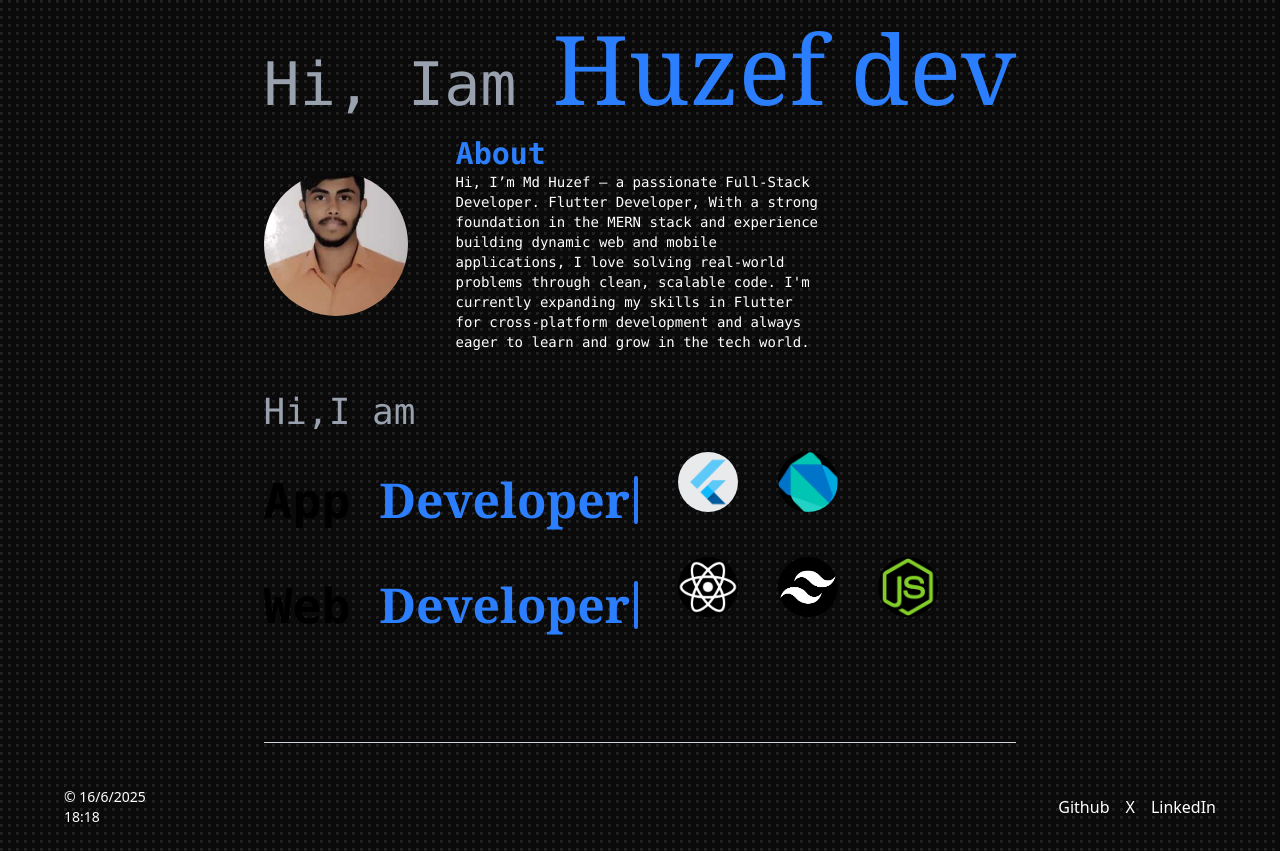
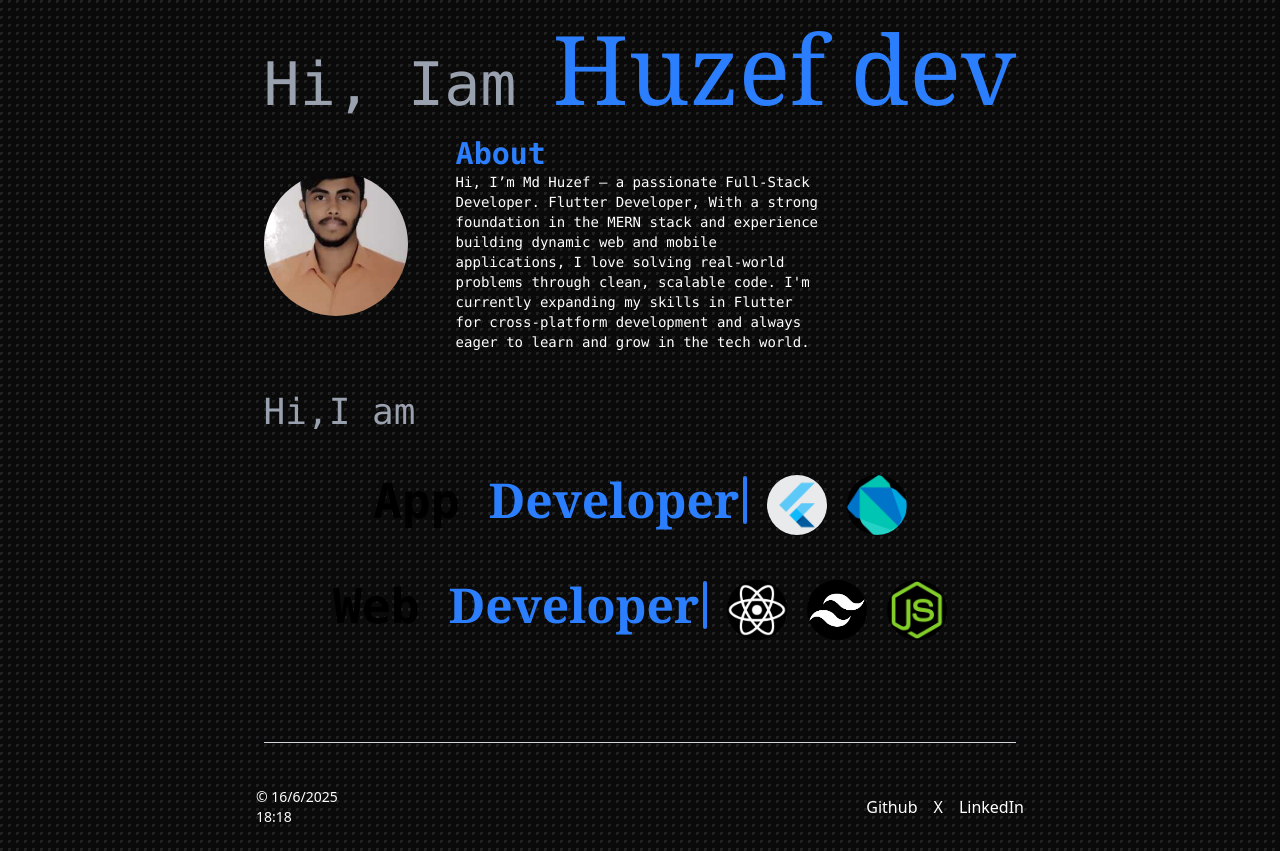
Before and after one commit to huzefmd/portfolio-wbsite, a React (Vite) app: page / in a window 1280 px wide. Built offline with nearby package versions, Linux system fonts and the light colour scheme.

Commit message:
responsvive

```diff
--- a/src/components/Footer.jsx
+++ b/src/components/Footer.jsx
@@ -4,8 +4,8 @@ function Footer() {
   const now = new Date();
 
   return (
-    <footer className="w-full  text-white py-6 px-4">
-      <div className="max-w-6xl  mx-auto flex flex-col md:flex-row justify-between items-center text-center md:text-left gap-4">
+    <footer className="w-full  text-white py-6 px-4  ">
+      <div className="max-w-3xl  mx-auto flex flex-col md:flex-row justify-between items-center text-center md:text-left gap-4   ">
         <p className="text-sm">
           &copy; {now.getDate()}/{now.getMonth() + 1}/{now.getFullYear()} <br />
           {now.getHours()}:{now.getMinutes().toString().padStart(2, "0")}
--- a/src/components/NavBar.jsx
+++ b/src/components/NavBar.jsx
@@ -53,7 +53,7 @@ function NavBar() {
           </div>
           <div className="mt-10">
             <span className="text-4xl text-gray-400 font-mono">Hi,I am </span>
-            <span className="text-5xl text-blue-500 flex flex-row gap-10  font-serif mt-5">
+            <span className="text-5xl text-blue-500 flex flex-row gap-5 items-center justify-center font-serif mt-5">
               {/* Flutter App Developer */}
               <TypewriterEffectSmooth words={words} />
               <img
@@ -68,7 +68,7 @@ function NavBar() {
                 className=" bg-black w-10 h-10  sm:w-15 sm:h-15 rounded-full"
               />
             </span>
-            <span className="text-5xl text-blue-500 flex flex-row gap-10  font-serif">
+            <span className="text-5xl text-blue-500 flex flex-row gap-5  font-serif  items-center justify-center">
               <TypewriterEffectSmooth words={words1} />
               <img
                 src={"/images/react-logo.png"}
```
